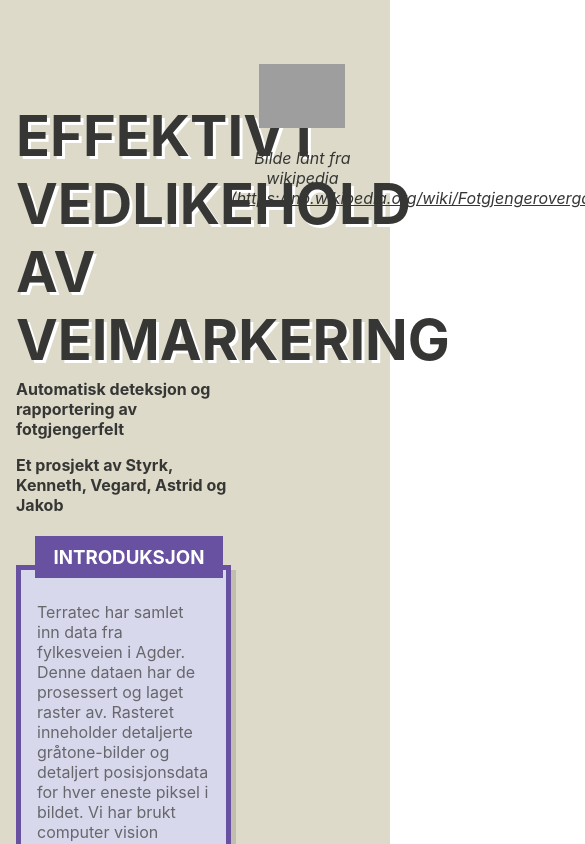
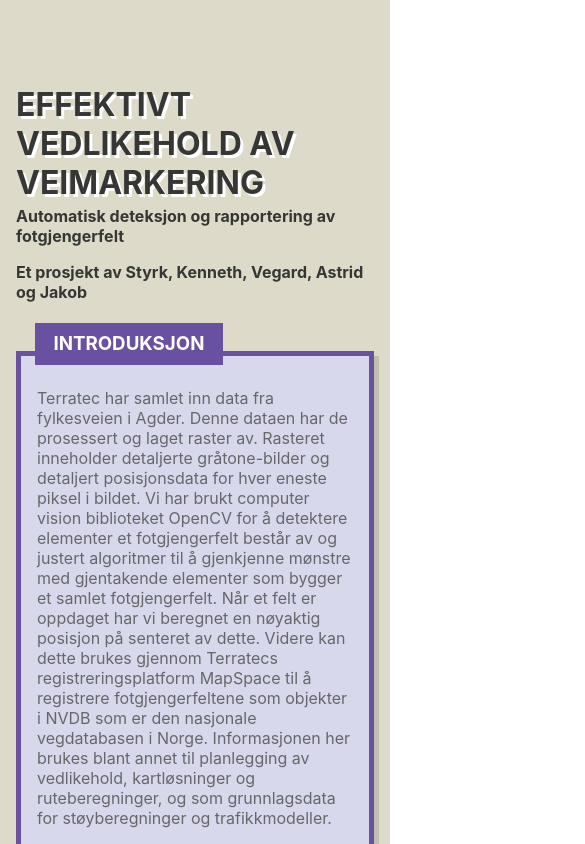
Before and after one commit to jakob-lj/tdt4860-eit-poster-g3-v22, a React (Vite) app: page / in a window 390 px wide. Shown: the top 844 px of the page, 585 px wide, since content can reach past the window. Built offline with nearby package versions, Linux system fonts and the light colour scheme; grey boxes are pictures that could not be loaded.

Commit message:
feat: responsive design

```diff
--- a/src/components/title/index.module.css
+++ b/src/components/title/index.module.css
@@ -28,3 +28,19 @@
     width: 60%;
     margin: auto;
 }
+
+
+/* On screens that are 600px or less, set the background color to olive */
+@media screen and (max-width: 600px) {
+    .container {
+        width: 100%;
+    }
+
+    .title {
+        font-size: 2em;
+    }
+
+    .img {
+        display: none;
+    }
+}
--- a/src/modules/results/index.module.css
+++ b/src/modules/results/index.module.css
@@ -1,5 +1,6 @@
 .smallImg {
     max-width: 25%;
+    text-align: center;
 }
 
 .smallImg img {
@@ -12,6 +13,7 @@
     display: flex;
     width: 100%;
     justify-content: center;
+    flex-wrap: wrap;
 }
 
 .resultWrapper {
@@ -32,3 +34,21 @@
     max-height: 200px;
     margin: auto;
 }
+
+
+/* On screens that are 600px or less, set the background color to olive */
+@media screen and (max-width: 600px) {
+
+    .imagesWrapper {
+        flex-direction: column;
+    }
+
+    .smallImg {
+        max-width: 100%;
+    }
+
+    .smallImg img {
+        width: 100%;
+        height: auto;
+    }
+}
```
